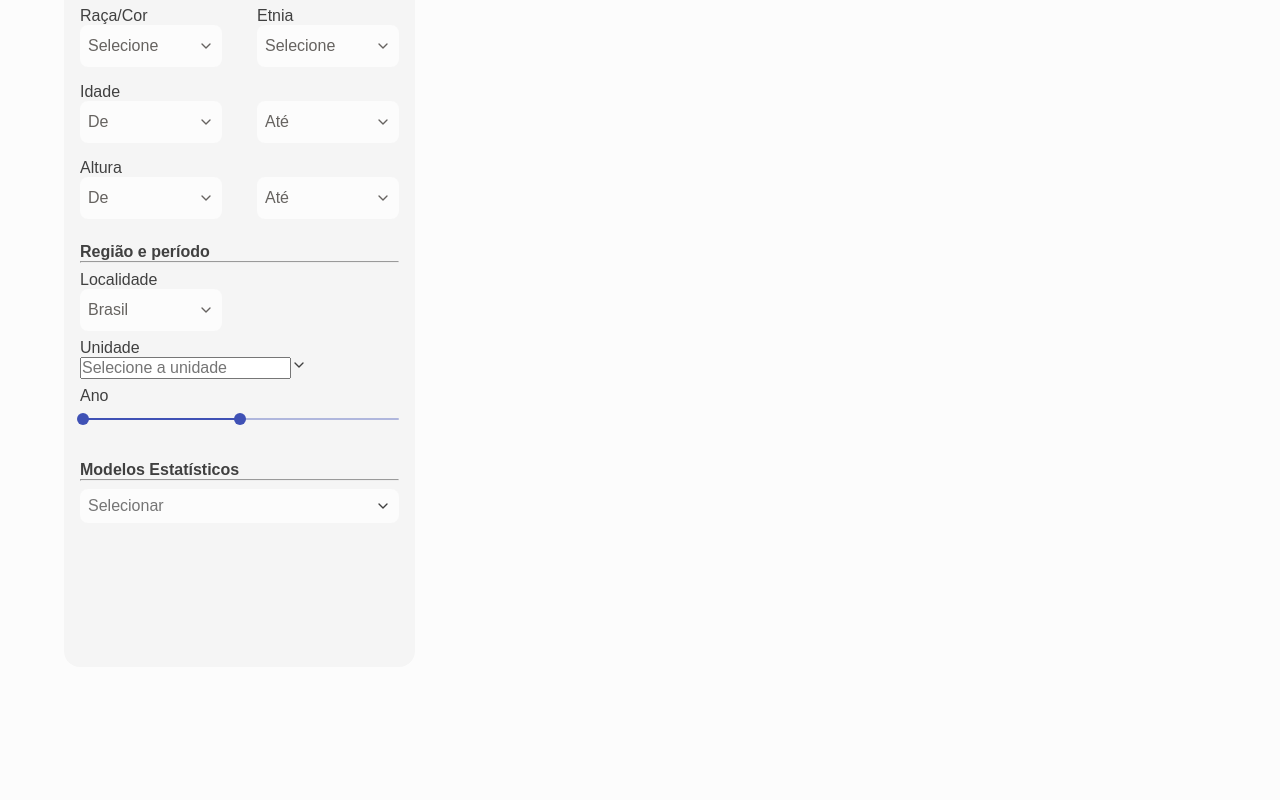
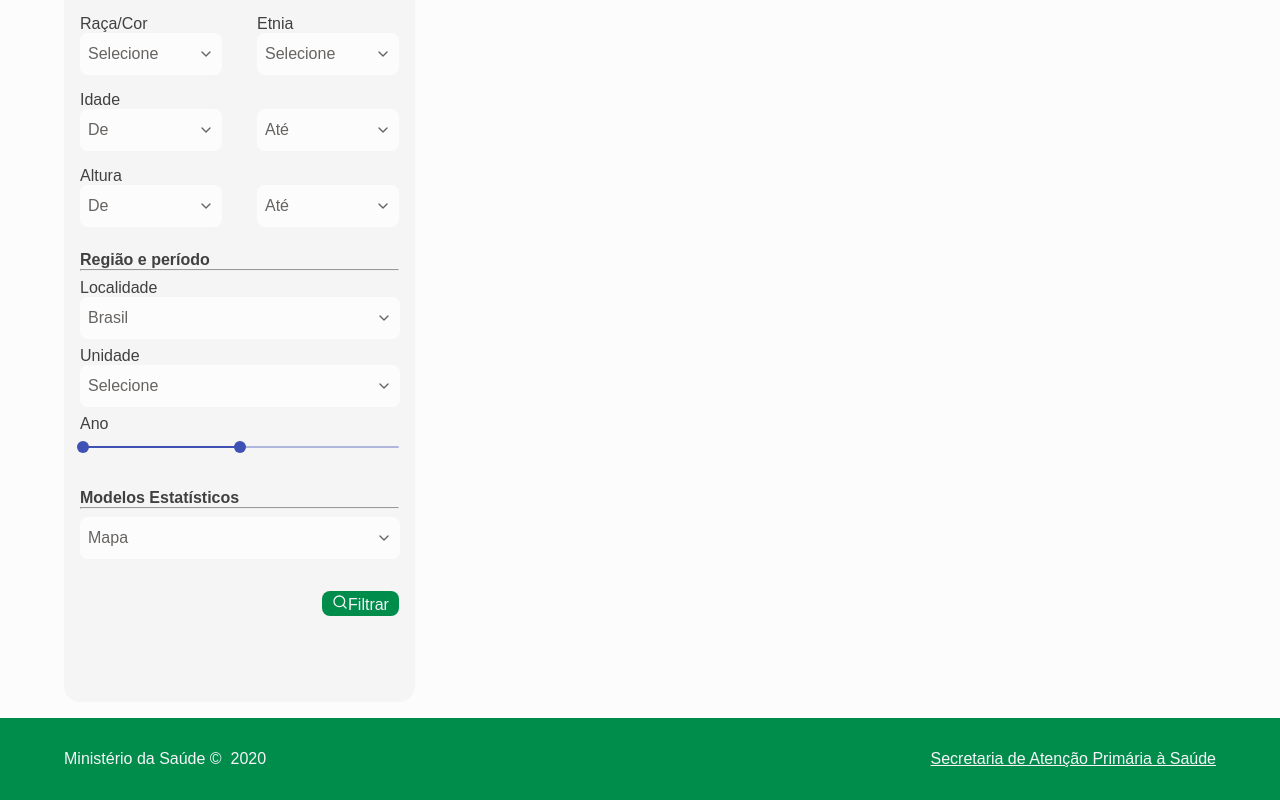
Before and after one commit to leo-nezes/sisvan-frontend, a React (Create React App) app: page / in a window 1280 px wide. Shown: the part 261-1061 px from the top of the page. Before the commit the page ends 936 px from the top, so only its background shows below. Built offline with nearby package versions, Linux system fonts and the light colour scheme.

Commit message:
[SISVAN] Componente - Adicionando nova dependência ao projeto - Criando componente Button - Adicionando propriedades ao componente DropdownList - Removendo componentes desnecessários - Adicionando e estilizando novos componentes à Dashboard

```diff
--- a/package.json
+++ b/package.json
@@ -13,6 +13,7 @@
     "@types/react-dom": "^16.9.8",
     "@unform/core": "^2.1.3",
     "@unform/web": "^2.1.3",
+    "prop-types": "^15.7.2",
     "react": "^17.0.1",
     "react-dom": "^17.0.1",
     "react-icons": "^3.11.0",
--- /dev/null
+++ b/src/Components/Button/index.tsx
@@ -0,0 +1,30 @@
+import React, { ButtonHTMLAttributes } from 'react';
+import PropTypes from 'prop-types';
+
+import { IconBaseProps } from 'react-icons/lib';
+
+import { Container } from './styles';
+
+interface ButtonProps extends ButtonHTMLAttributes<HTMLButtonElement> {
+  icon?: React.ComponentType<IconBaseProps>;
+}
+
+const Button: React.FC<ButtonProps> = ({ children, icon: Icon, ...rest }) => {
+  return (
+    <Container type="button" {...rest}>
+      {children}
+    </Container>
+  );
+};
+
+Button.propTypes = {
+  children: PropTypes.node,
+  icon: PropTypes.node,
+};
+
+Button.defaultProps = {
+  children: PropTypes.node,
+  icon: '',
+};
+
+export default Button;
--- /dev/null
+++ b/src/Components/Button/styles.ts
@@ -0,0 +1,15 @@
+import styled from 'styled-components';
+
+export const Container = styled.button`
+  background: #008d4c;
+
+  display: block;
+  margin: 32px 0 0 auto;
+  width: 77px;
+  height: 25px;
+  border: 0;
+  border-radius: 8px;
+  align-items: center;
+
+  color: #f6f4f8;
+`;
--- a/src/Components/DropdownList/index.tsx
+++ b/src/Components/DropdownList/index.tsx
@@ -6,24 +6,30 @@ import { Container, ButtonBox, OptionsContainer, OptionButton } from './styles';
 
 type OptionsType = string | number;
 
-interface Teste {
-  Button: { width: string; height: string };
-}
+type IContainerStyleProps = {
+  button: object;
+  list: object;
+};
 
-interface DropdownListProps extends HTMLAttributes<HTMLDivElement> {
+interface IDropdownListProps extends HTMLAttributes<HTMLDivElement> {
   placeholder: string;
-  containerStyle?: object;
+  containerStyle?: IContainerStyleProps;
   options: OptionsType[];
 }
 
-const DropdownList: React.FC<DropdownListProps> = ({
+const DropdownList: React.FC<IDropdownListProps> = ({
   placeholder,
-  containerStyle = {},
+  containerStyle = {
+    button: Object,
+    list: Object,
+  },
   options,
   ...rest
-}: DropdownListProps) => {
+}: IDropdownListProps) => {
   const [hide, setHide] = useState(true);
   const [selectedValue, setSelectedValue] = useState<OptionsType>(placeholder);
+
+  const { button, list } = containerStyle;
 
   const handleHide = (): void => {
     setHide(!hide);
@@ -35,13 +41,13 @@ const DropdownList: React.FC<DropdownListProps> = ({
   };
 
   return (
-    <Container>
-      <ButtonBox onClick={handleHide} type="button">
+    <Container {...rest}>
+      <ButtonBox style={{ ...button }} onClick={handleHide} type="button">
         {selectedValue}
         <FiChevronDown />
       </ButtonBox>
       {!hide && (
-        <OptionsContainer>
+        <OptionsContainer style={{ ...list }}>
           {options.map((option) => (
             <OptionButton
               key={option}
@@ -59,7 +65,10 @@ const DropdownList: React.FC<DropdownListProps> = ({
 };
 
 DropdownList.defaultProps = {
-  containerStyle: { Button: { width: '142px', height: '42px' } },
+  containerStyle: {
+    button: { width: '142px', height: '42px' },
+    list: { width: '142px' },
+  },
 };
 
 export default DropdownList;
--- a/src/Components/DropdownList/styles.ts
+++ b/src/Components/DropdownList/styles.ts
@@ -23,6 +23,7 @@ export const OptionsContainer = styled.div`
   display: flex;
   flex-direction: column;
   width: 142px;
+  max-width: 320px;
   padding: 0 8px;
   border-radius: 8px;
   background: #fcfcfc;
--- a/src/Components/Input/styles.ts
+++ /dev/null
@@ -1,5 +0,0 @@
-import styled from 'styled-components';
-
-export const Container = styled.div`
-  margin-right: 8px;
-`;
--- a/src/Components/SelectFilterElement/styles.ts
+++ /dev/null
@@ -1,5 +0,0 @@
-import styled from 'styled-components';
-
-export const Container = styled.label`
-  margin-right: 8px;
-`;
--- a/src/pages/Dashboard/index.tsx
+++ b/src/pages/Dashboard/index.tsx
@@ -1,9 +1,10 @@
-import React, { useState, ChangeEvent } from 'react';
+import React, { useState, ChangeEvent, useCallback } from 'react';
 
-import { FiChevronDown } from 'react-icons/fi';
 import { Slider } from '@material-ui/core';
+import { FiSearch } from 'react-icons/fi';
 
 import DropdownList from '../../Components/DropdownList';
+import Button from '../../Components/Button';
 
 import {
   Container,
@@ -13,11 +14,14 @@ import {
   PatientsData,
   RegionPeriod,
   StatisticalModels,
+  Footer,
 } from './styles';
 
 const Dashboard: React.FC = () => {
-  const textValue = (value: number): string => `${value}`;
   const [value, setValue] = useState<number[]>([1, 50]);
+  const yearNow = new Date();
+
+  const style = { button: { width: '320px' }, list: { width: '320px' } };
 
   const handleChange = (
     event: ChangeEvent<{}>,
@@ -25,6 +29,10 @@ const Dashboard: React.FC = () => {
   ): void => {
     setValue(newValue as number[]);
   };
+
+  const handleFilter = useCallback(() => {
+    console.log('Clicou');
+  }, []);
 
   return (
     <Container>
@@ -132,6 +140,7 @@ const Dashboard: React.FC = () => {
             Localidade
             <DropdownList
               placeholder="Brasil"
+              containerStyle={style}
               options={[
                 'Pará',
                 'Roraima',
@@ -141,10 +150,17 @@ const Dashboard: React.FC = () => {
               ]}
             />
             Unidade
-            <div>
-              <input placeholder="Selecione a unidade" />
-              <FiChevronDown />
-            </div>
+            <DropdownList
+              placeholder="Selecione"
+              containerStyle={style}
+              options={[
+                'Unidade 1',
+                'Unidade 2',
+                'Unidade 3',
+                'Unidade 4',
+                'Unidade 5',
+              ]}
+            />
             Ano
             <Slider
               value={value}
@@ -152,20 +168,34 @@ const Dashboard: React.FC = () => {
               onChange={handleChange}
               valueLabelDisplay="auto"
               aria-labelledby="range-slider"
-              getAriaValueText={textValue}
+              getAriaValueText={(textValue: number): string => `${textValue}`}
             />
           </RegionPeriod>
 
           <StatisticalModels>
             <p>Modelos Estatísticos</p>
             <hr />
-            <div>
-              <input placeholder="Selecionar" />
-              <FiChevronDown />
-            </div>
+            <DropdownList
+              placeholder="Mapa"
+              containerStyle={style}
+              options={['Mapa', 'Histograma', 'Gráfico de Linha']}
+            />
           </StatisticalModels>
+
+          <Button onClick={handleFilter}>
+            <FiSearch />
+            Filtrar
+          </Button>
         </FilterContainer>
       </Content>
+
+      <Footer>
+        Ministério da Saúde &copy; &nbsp;
+        {yearNow.getFullYear()}
+        <a href="http://aps.saude.gov.br/" target="_blank" rel="noreferrer">
+          Secretaria de Atenção Primária à Saúde
+        </a>
+      </Footer>
     </Container>
   );
 };
--- a/src/pages/Dashboard/styles.ts
+++ b/src/pages/Dashboard/styles.ts
@@ -34,8 +34,7 @@ export const Content = styled.div`
   display: flex;
 
   max-width: calc(100vw - (100vw - 100%));
-  height: 100vh;
-  margin: 8px 64px;
+  margin: 16px 64px;
   flex-direction: column;
 
   span {
@@ -123,46 +122,31 @@ export const RegionPeriod = styled.section`
   div {
     margin-bottom: 8px;
   }
-  /* div {
-    display: flex;
-    padding: 8px;
-    background: #fcfcfc;
-    border-radius: 8px;
-    align-items: center;
-
-    input {
-      flex: 1;
-      background: transparent;
-      border: 0;
-      margin-right: 8px;
-      min-width: 0;
-    }
-  } */
 `;
 
 export const StatisticalModels = styled.section`
   margin-top: 24px;
+
+  hr {
+    margin-bottom: 8px;
+  }
 
   p,
   hr {
     font-size: 16px;
     font-weight: 700;
   }
+`;
 
-  div {
-    display: flex;
-    padding: 8px;
-    background: #fcfcfc;
-    border-radius: 8px;
-    align-items: center;
-    margin-top: 8px;
+export const Footer = styled.footer`
+  display: flex;
+  width: calc(100vw - (100vw - 100%));
+  padding: 32px 64px;
+  background: #008d4c;
+  color: #f6f4f8;
+  justify-content: space-between;
 
-    input {
-      flex: 1;
-      background: transparent;
-      border: 0;
-      margin-right: 8px;
-      min-width: 0;
-    }
+  a {
+    color: #f6f4f8;
   }
 `;
```
Also changed, not shown: src/Components/Input/index.tsx (deleted, +0 -23 lines), src/Components/SelectFilterElement/index.tsx (deleted, +0 -29 lines), .eslintrc.json.
